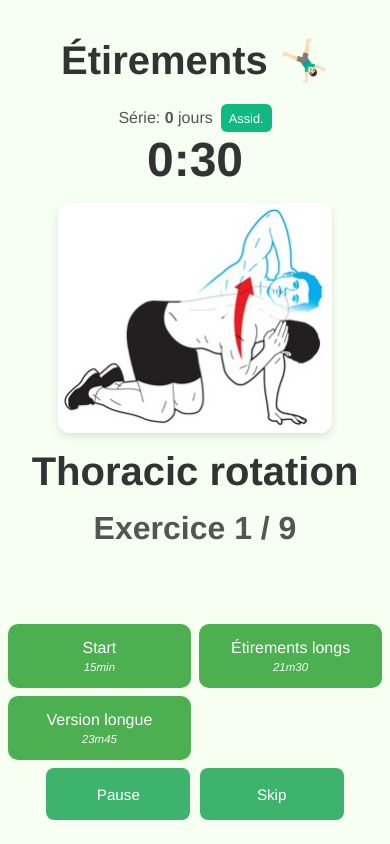
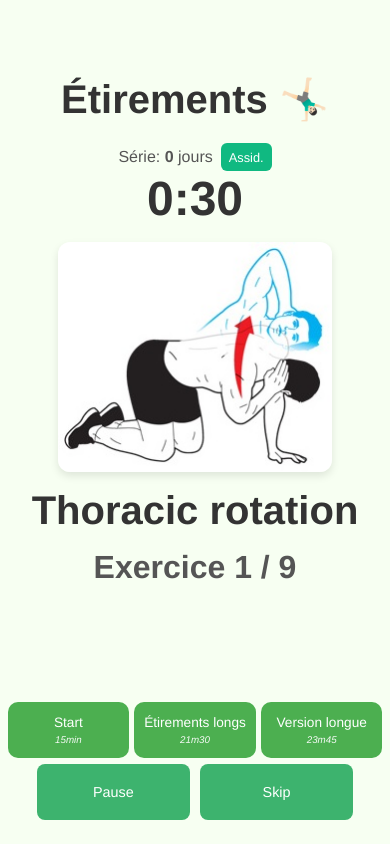
Before and after one commit to JustFS/daily-routine, a plain HTML site: page index.html in a window 390 px wide. Drawn offline with Linux system fonts and the light colour scheme.

Commit message:
Fix: force 3 boutons côte-à-côte sur petits écrans (Pixel 7) et ajustements mobiles

```diff
--- a/style.css
+++ b/style.css
@@ -206,11 +206,22 @@ img[src*="rest"] {
   }
   .controls {
     gap: 0.5rem;
-    grid-template-columns: repeat(2, minmax(0, 1fr));
+    grid-template-columns: repeat(3, minmax(0, 1fr));
   }
   .attendance-inline { height:28px; font-size:0.8rem; padding:0 0.5rem; }
   .secondary-controls button { min-width: 48%; }
 }
+
+/* Tight mobile layout: ensure 3 buttons on a single row */
+@media (max-width: 420px) {
+  .controls { grid-template-columns: repeat(3, 1fr); gap: 0.35rem; }
+  .controls button { padding: 0.3rem 0.4rem; height: 56px; font-size: 90%; }
+  .btn-main { font-size: 95%; }
+  .btn-sub { font-size: 68%; }
+  .secondary-controls { width: 100%; max-width: 320px; }
+  .controls button .btn-main { white-space: nowrap; overflow: hidden; text-overflow: ellipsis; }
+}
+
 
 /* ==== Modal Assiduité ==== */
 .modal {
```
